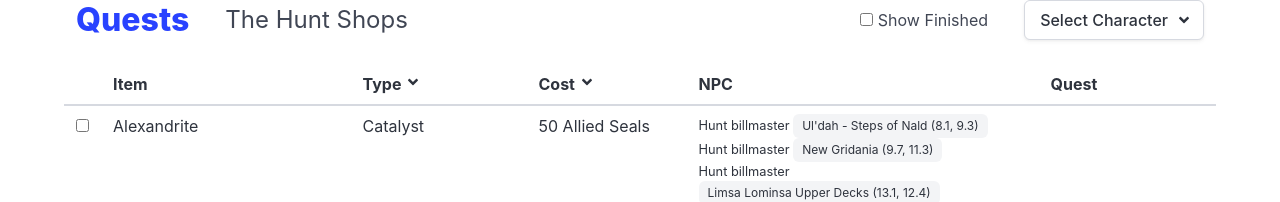
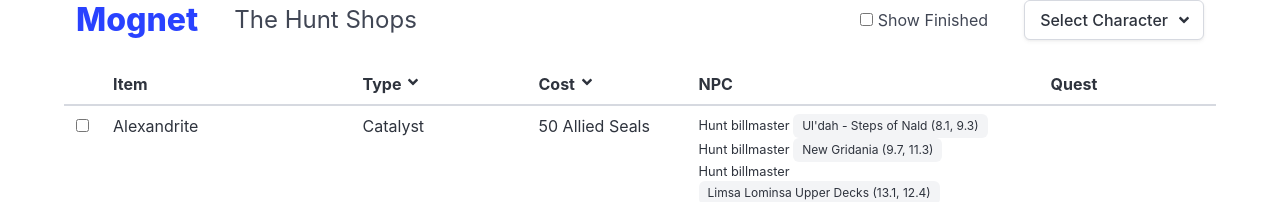
Before and after one commit to ffxiv-mognet/ffxiv-mognet.github.io, a Jekyll site: the page built from hunts/shops.md, in a window 1280 px wide and 900 px high. Shown: the top 202 px of the window. Built offline with Jekyll 4.4.1, drawn with Linux system fonts in a browser that asks for light colours.

Commit message:
nav branding

```diff
--- a/_layouts/with-nav.md
+++ b/_layouts/with-nav.md
@@ -7,7 +7,9 @@
   <nav class="level">
       <div class="level-left">
           <p class="level-item">
-              <h1 style="margin-bottom: 0" class="title is-3 has-text-centered"><a href="/quests/">Quests</a></h1>
+              <h1 style="margin-bottom: 0" class="title is-3 has-text-centered">
+                <a href="{{page.brandUrl}}">{{page.brandLabel}}</a>
+              </h1>
           </p>
           <p class="level-item">
               {% if page.links.previous %}
--- a/hunts/shops.md
+++ b/hunts/shops.md
@@ -2,6 +2,8 @@
 layout: with-nav
 title: The Hunt Shops
 permalink: /hunts/shops
+brandLabel: Mognet
+brandUrl: /
 
 npcLocations:
   Wilmetta:
--- a/index.markdown
+++ b/index.markdown
@@ -14,4 +14,7 @@
     <p>
         <a href="/fates/shops">Bicolored Gemstone Fate Shops</a>
     </p>
+    <p>
+        <a href="/hunts/shops">Hunt Currency Shops</a>
+    </p>
 </div>
```
Also changed, not shown: fates/shops.md (+2 -0 lines).
